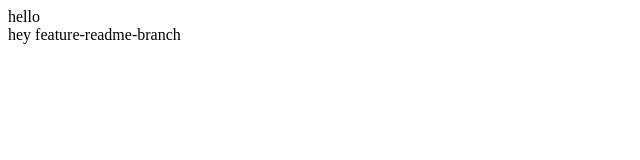
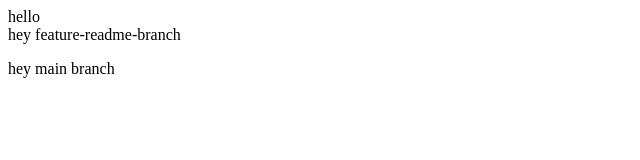
Before and after one commit to Arya7799/Git-Demo-Branching, a plain HTML site: page index.html in a window 1280 px wide. Shown: the whole page, without its empty margins (0-640 px from the left). Drawn offline with Linux system fonts and the light colour scheme.

Commit message:
added to main

```diff
--- a/index.html
+++ b/index.html
@@ -1,2 +1,3 @@
 <div>hello</div>
 <div>hey feature-readme-branch</div>
+<p>hey main branch</p>
```
